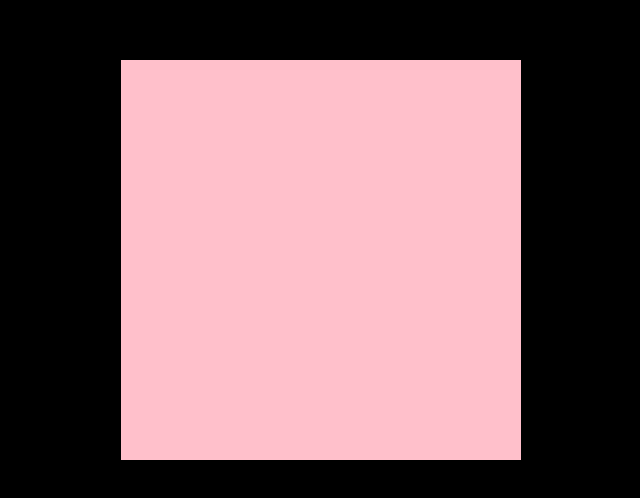
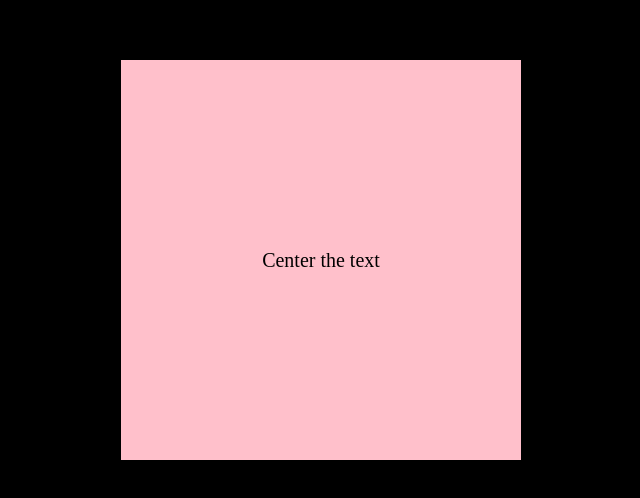
Before and after one commit to Aishwarya44/CSS_Projects, a plain HTML site: page display box to center/index.html in a window 1280 px wide. Shown: the part 140-638 px from the top of the page, without its empty margins (319-959 px from the left). Drawn offline with Linux system fonts and the light colour scheme.

Commit message:
text center

```diff
--- a/display box to center/index.html
+++ b/display box to center/index.html
@@ -40,6 +40,8 @@
             width: 400px;
             height: 400px;
             background-color: pink;
+            font-size: 20px;
+
             /*1st method*/
             /*position: absolute;
             top: 50%;
@@ -48,11 +50,16 @@
 
             /*5th way*/
             margin: auto;
+
+            /*Text center*/
+            display: flex;
+            justify-content: center;
+            align-items: center;
         }
     </style>
 </head>
 <body>
-    <div class="child"></div>
+    <div class="child">Center the text</div>
 
 </body>
 </html>
```
Also changed, not shown: First CSS Project/index.html (deleted).
